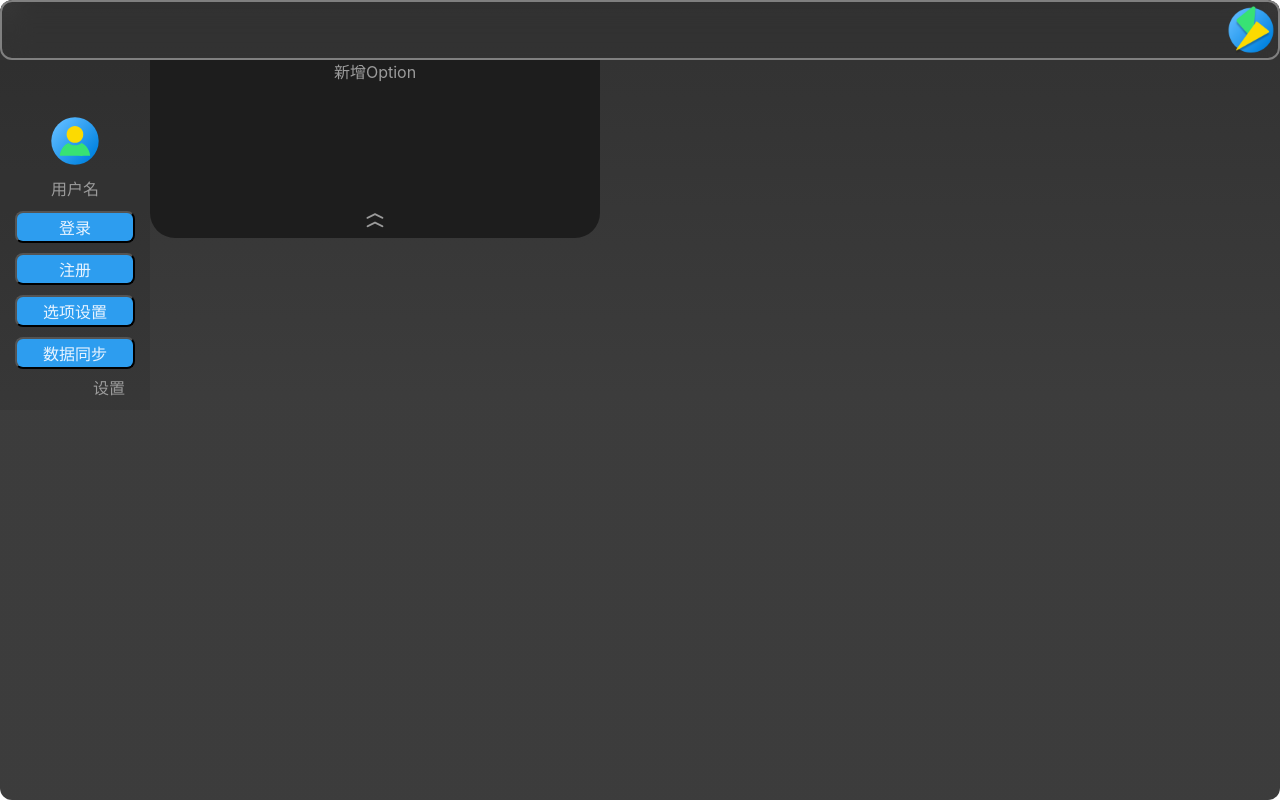
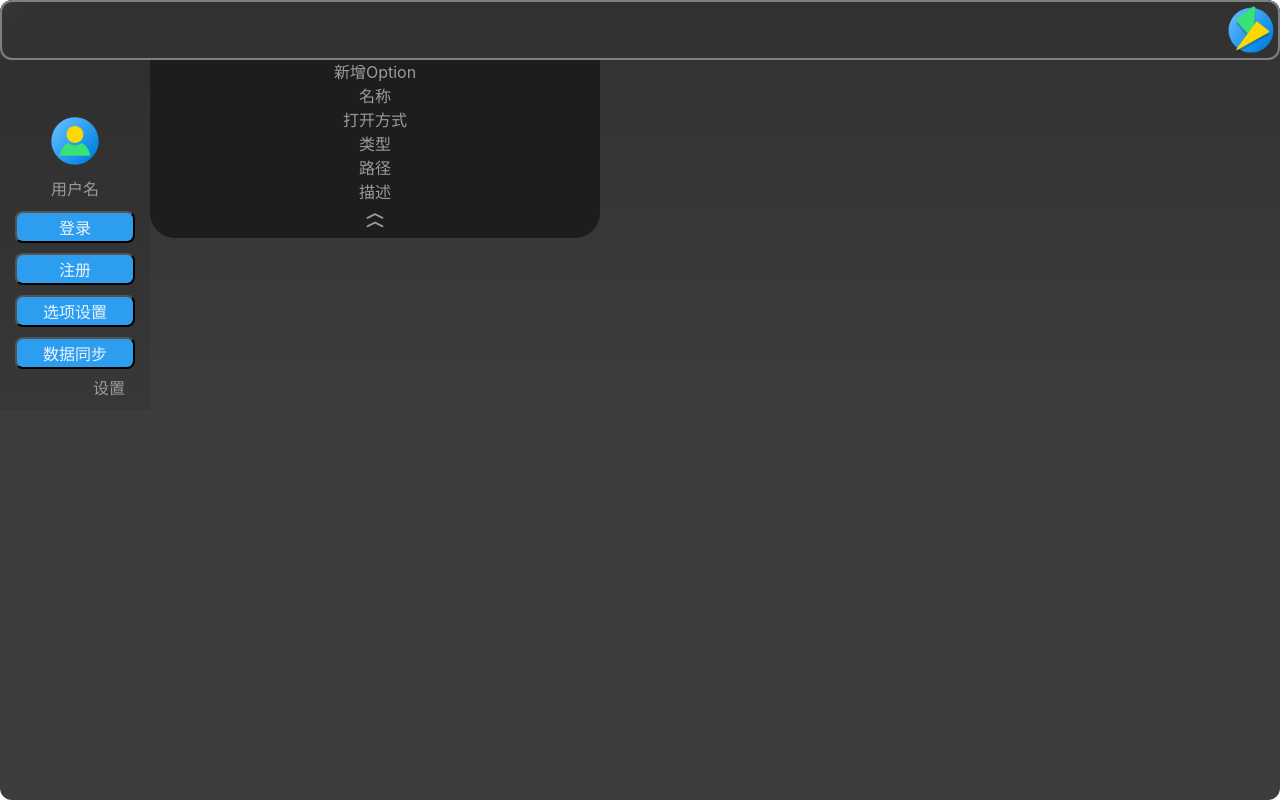
Before and after one commit to DWHengr/flash, a React (Vite) app: page /personal/option in a window 1280 px wide. Both pictures are taken after a click on the icon 375 px from the left and 80 px from the top of the page. Built offline with nearby package versions, Linux system fonts and the light colour scheme.

Commit message:
fix: modify option setting page content

```diff
--- a/src/pages/PersonalSetting/Option/index.jsx
+++ b/src/pages/PersonalSetting/Option/index.jsx
@@ -13,6 +13,11 @@ export default function Option() {
         {isCreateOption && (
           <div style={{ height: 140, background: "rgba(27, 27, 27, 0.9)" }}>
             新增Option
+            <div>名称</div>
+            <div>打开方式</div>
+            <div>类型</div>
+            <div>路径</div>
+            <div>描述</div>
           </div>
         )}
         <div className="option-add-bar">
```
